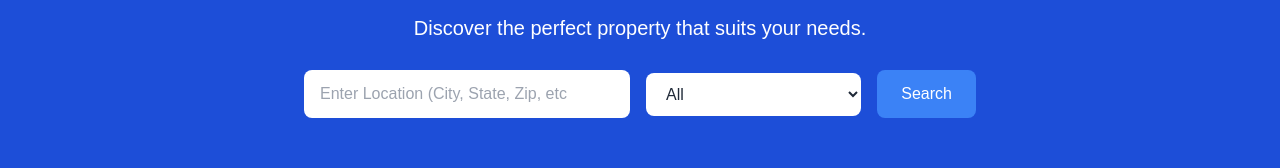
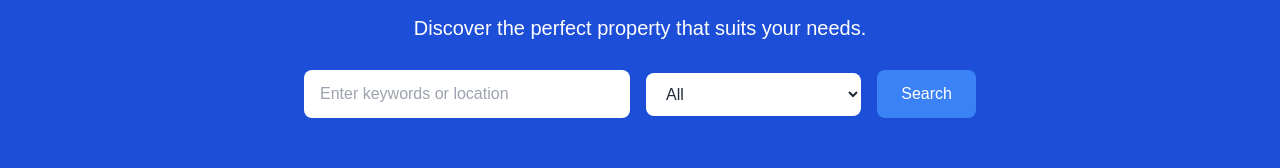
Before and after one commit to DumitracheFlorentin/nextjs-crash-course, a Next.js app: page / in a window 1280 px wide. Shown: the part 223-391 px from the top of the page. Built offline with nearby package versions, Linux system fonts and the light colour scheme; no server answers.

Commit message:
property search component

```diff
--- a/components/Hero.jsx
+++ b/components/Hero.jsx
@@ -1,3 +1,5 @@
+import PropertySearchForm from "./PropertySearchForm";
+
 const Hero = () => {
   return (
     <section className="bg-blue-700 py-20 mb-4">
@@ -10,44 +12,7 @@ const Hero = () => {
             Discover the perfect property that suits your needs.
           </p>
         </div>
-        <form className="mt-3 mx-auto max-w-2xl w-full flex flex-col md:flex-row items-center">
-          <div className="w-full md:w-3/5 md:pr-2 mb-4 md:mb-0">
-            <label htmlFor="location" className="sr-only">
-              Location
-            </label>
-            <input
-              type="text"
-              id="location"
-              placeholder="Enter Location (City, State, Zip, etc"
-              className="w-full px-4 py-3 rounded-lg bg-white text-gray-800 focus:outline-none focus:ring focus:ring-blue-500"
-            />
-          </div>
-          <div className="w-full md:w-2/5 md:pl-2">
-            <label htmlFor="property-type" className="sr-only">
-              Property Type
-            </label>
-            <select
-              id="property-type"
-              className="w-full px-4 py-3 rounded-lg bg-white text-gray-800 focus:outline-none focus:ring focus:ring-blue-500"
-            >
-              <option value="All">All</option>
-              <option value="Apartment">Apartment</option>
-              <option value="Studio">Studio</option>
-              <option value="Condo">Condo</option>
-              <option value="House">House</option>
-              <option value="Cabin Or Cottage">Cabin or Cottage</option>
-              <option value="Loft">Loft</option>
-              <option value="Room">Room</option>
-              <option value="Other">Other</option>
-            </select>
-          </div>
-          <button
-            type="submit"
-            className="md:ml-4 mt-4 md:mt-0 w-full md:w-auto px-6 py-3 rounded-lg bg-blue-500 text-white hover:bg-blue-600 focus:outline-none focus:ring focus:ring-blue-500"
-          >
-            Search
-          </button>
-        </form>
+        <PropertySearchForm />
       </div>
     </section>
   );
--- /dev/null
+++ b/components/PropertySearchForm.jsx
@@ -0,0 +1,72 @@
+"use client";
+
+import { useState } from "react";
+import { useRouter } from "next/navigation";
+
+const PropertySearchForm = () => {
+  const router = useRouter();
+  const [location, setLocation] = useState("");
+  const [propertyType, setPropertyType] = useState("All");
+
+  const handleSubmit = (e) => {
+    e.preventDefault();
+
+    if (location === "" && propertyType === "All") {
+      router.push("/properties");
+    } else {
+      const query = `?location=${location}&propertyType=${propertyType}`;
+
+      router.push(`/properties/search-results${query}`);
+    }
+  };
+
+  return (
+    <form
+      onSubmit={handleSubmit}
+      className="mt-3 mx-auto max-w-2xl w-full flex flex-col md:flex-row items-center"
+    >
+      <div className="w-full md:w-3/5 md:pr-2 mb-4 md:mb-0">
+        <label htmlFor="location" className="sr-only">
+          Location
+        </label>
+        <input
+          type="text"
+          id="location"
+          placeholder="Enter keywords or location"
+          className="w-full px-4 py-3 rounded-lg bg-white text-gray-800 focus:outline-none focus:ring focus:ring-blue-500"
+          value={location}
+          onChange={(e) => setLocation(e.target.value)}
+        />
+      </div>
+      <div className="w-full md:w-2/5 md:pl-2">
+        <label htmlFor="property-type" className="sr-only">
+          Property Type
+        </label>
+        <select
+          id="property-type"
+          className="w-full px-4 py-3 rounded-lg bg-white text-gray-800 focus:outline-none focus:ring focus:ring-blue-500"
+          value={propertyType}
+          onChange={(e) => setPropertyType(e.target.value)}
+        >
+          <option value="All">All</option>
+          <option value="Apartment">Apartment</option>
+          <option value="Studio">Studio</option>
+          <option value="Condo">Condo</option>
+          <option value="House">House</option>
+          <option value="Cabin Or Cottage">Cabin or Cottage</option>
+          <option value="Loft">Loft</option>
+          <option value="Room">Room</option>
+          <option value="Other">Other</option>
+        </select>
+      </div>
+      <button
+        type="submit"
+        className="md:ml-4 mt-4 md:mt-0 w-full md:w-auto px-6 py-3 rounded-lg bg-blue-500 text-white hover:bg-blue-600 focus:outline-none focus:ring focus:ring-blue-500"
+      >
+        Search
+      </button>
+    </form>
+  );
+};
+
+export default PropertySearchForm;
```
